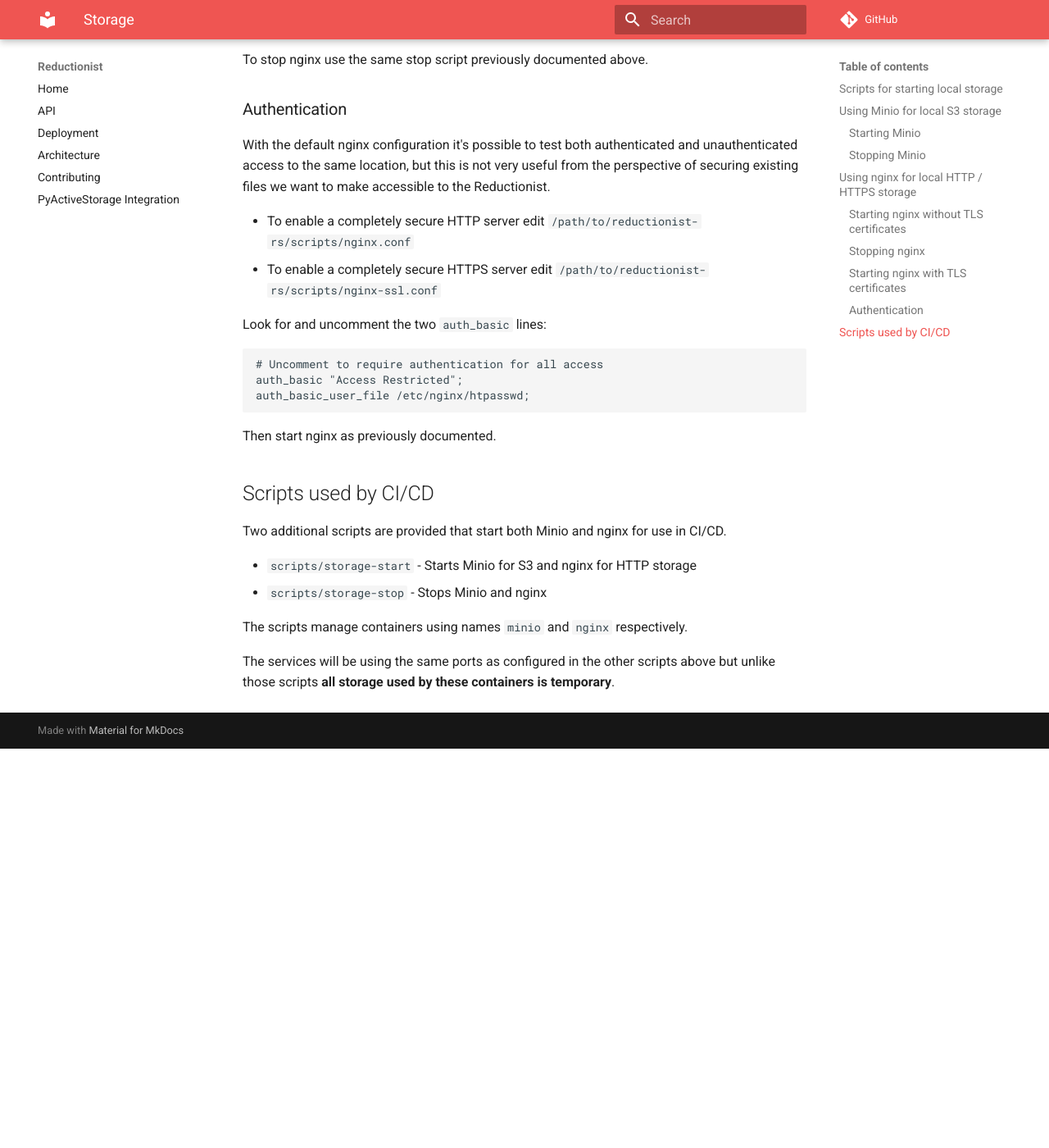
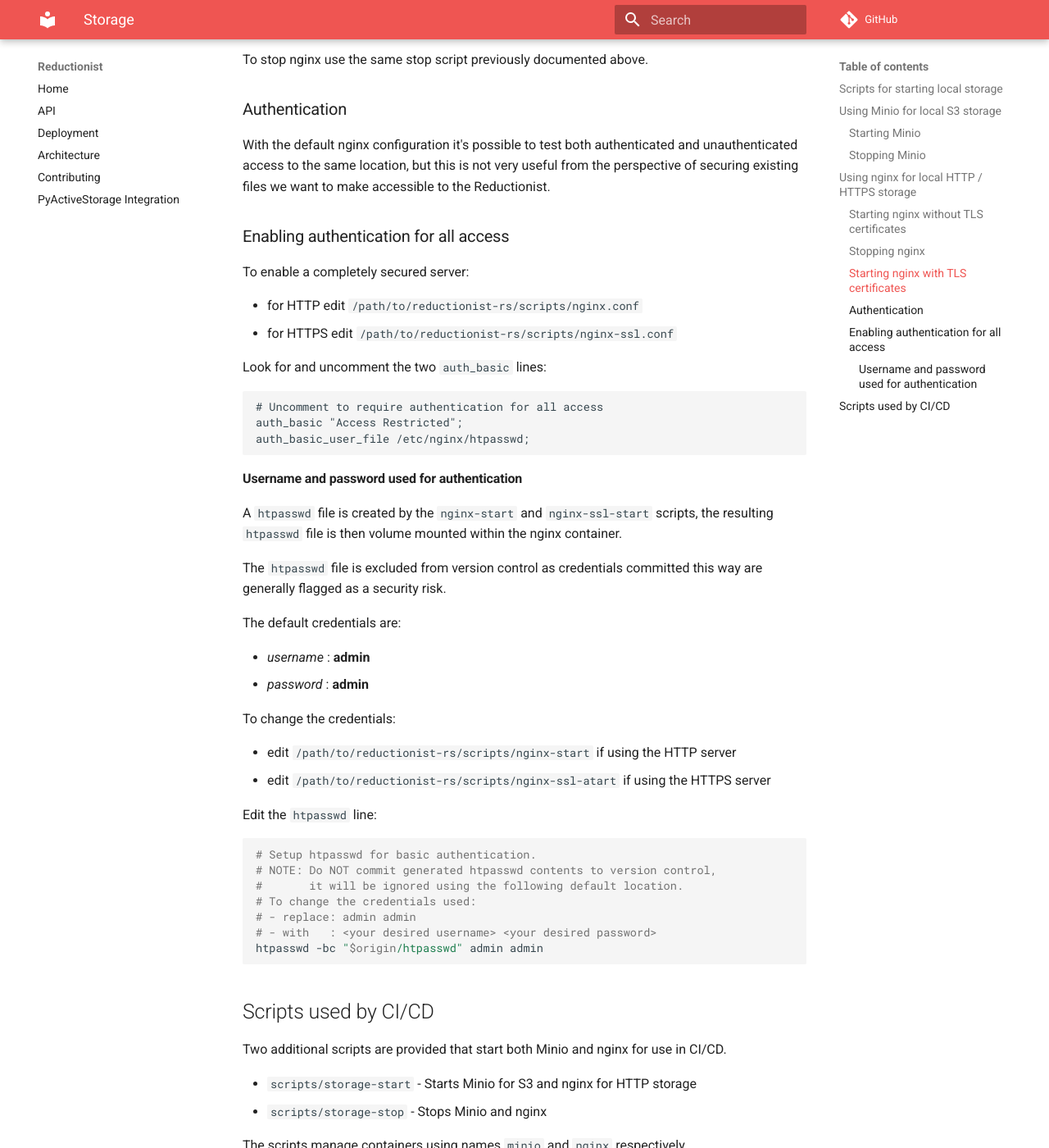
Before and after one commit to stackhpc/reductionist-rs, an MkDocs documentation site: the page built from docs/storage.md, in a window 1280 px wide and 1400 px high, scrolled down 4276 px. Shown: the whole window at 82% size. Built offline with MkDocs 1.6.1 and Material for MkDocs 9.7.7, drawn with Linux system fonts in a browser that asks for light colours; comment, search, counter and statistics services are not loaded; before the commit the page ends 5189 px from its top, so only the background shows below that.

Commit message:
Update instructions on changing nginx credentials

````diff
--- a/docs/storage.md
+++ b/docs/storage.md
@@ -155,8 +155,12 @@
 
 With the default nginx configuration it's possible to test both authenticated and unauthenticated access to the same location, but this is not very useful from the perspective of securing existing files we want to make accessible to the Reductionist.
 
-- To enable a completely secure HTTP server edit `/path/to/reductionist-rs/scripts/nginx.conf`
-- To enable a completely secure HTTPS server edit `/path/to/reductionist-rs/scripts/nginx-ssl.conf`
+### Enabling authentication for all access
+
+To enable a completely secured server:
+
+- for HTTP edit `/path/to/reductionist-rs/scripts/nginx.conf`
+- for HTTPS edit `/path/to/reductionist-rs/scripts/nginx-ssl.conf`
 
 Look for and uncomment the two `auth_basic` lines:
 
@@ -166,7 +170,33 @@
 auth_basic_user_file /etc/nginx/htpasswd;
 ```
 
-Then start nginx as previously documented.
+#### Username and password used for authentication
+
+A `htpasswd` file is created by the `nginx-start` and `nginx-ssl-start` scripts, the resulting `htpasswd` file is then volume mounted within the nginx container.
+
+The `htpasswd` file is excluded from version control as credentials committed this way are generally flagged as a security risk.
+
+The default credentials are:
+
+- *username* : **admin**
+- *password* : **admin**
+
+To change the credentials:
+
+- edit `/path/to/reductionist-rs/scripts/nginx-start` if using the HTTP server
+- edit `/path/to/reductionist-rs/scripts/nginx-ssl-atart` if using the HTTPS server
+
+Edit the `htpasswd` line:
+
+```shell
+# Setup htpasswd for basic authentication.
+# NOTE: Do NOT commit generated htpasswd contents to version control,
+#       it will be ignored using the following default location.
+# To change the credentials used:
+# - replace: admin admin
+# - with   : <your desired username> <your desired password>
+htpasswd -bc "$origin/htpasswd" admin admin
+```
 
 ## Scripts used by CI/CD
 
````
Also changed, not shown: 2 other files.
